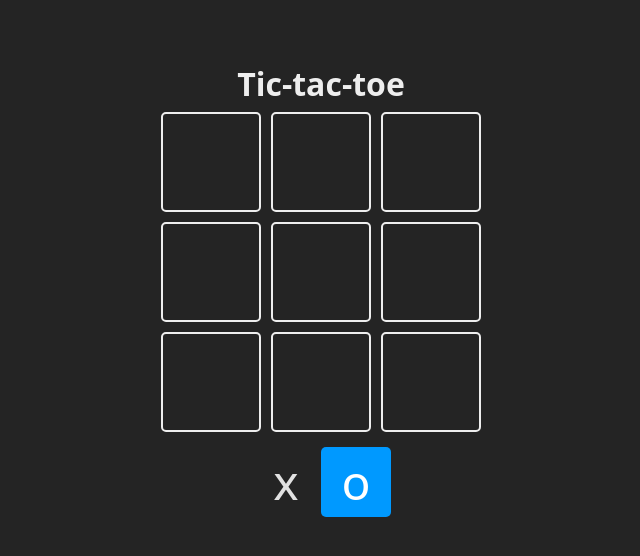
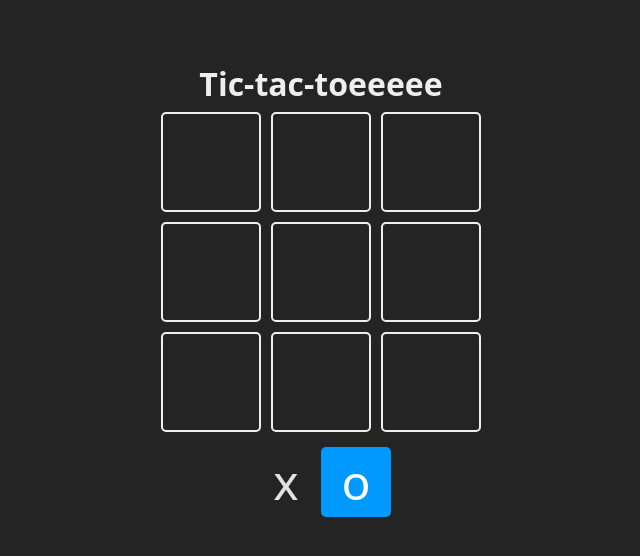
Before and after one commit to alvaromoron27/Curso_React, a React (Vite) app in the folder projects/tic-tac-toe/: page / in a window 1280 px wide. Shown: the top 556 px of the page, without its empty margins (319-959 px from the left). Built offline with nearby package versions, Linux system fonts and the light colour scheme.

Commit message:
Modificando el titulo

```diff
--- a/projects/tic-tac-toe/src/App.jsx
+++ b/projects/tic-tac-toe/src/App.jsx
@@ -59,7 +59,7 @@ function App() {
 
   return (
     <main className='board'>
-      <h1>Tic-tac-toe</h1>
+      <h1>Tic-tac-toeeeee</h1>
       <section className="game">
           {
             board.map((value, index) => {
```
